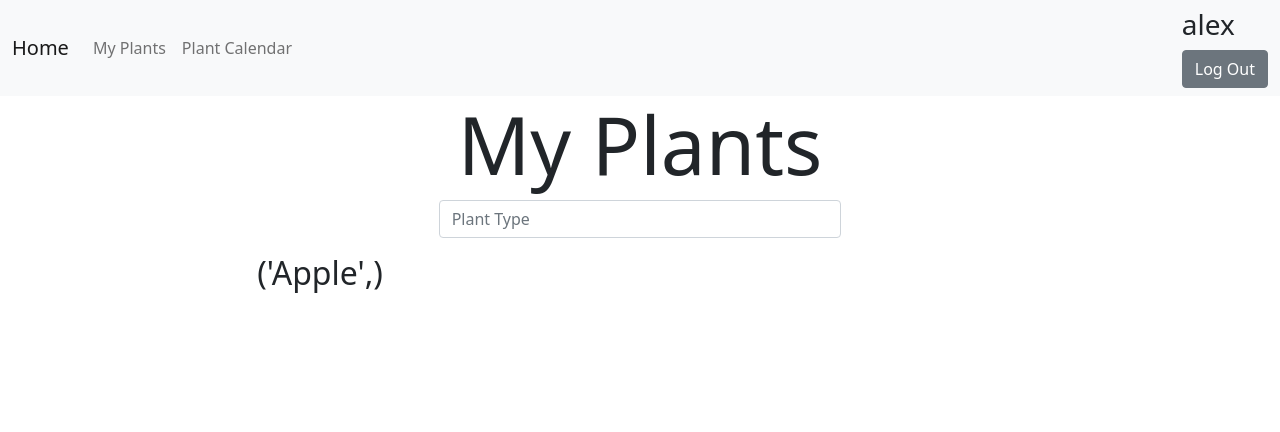
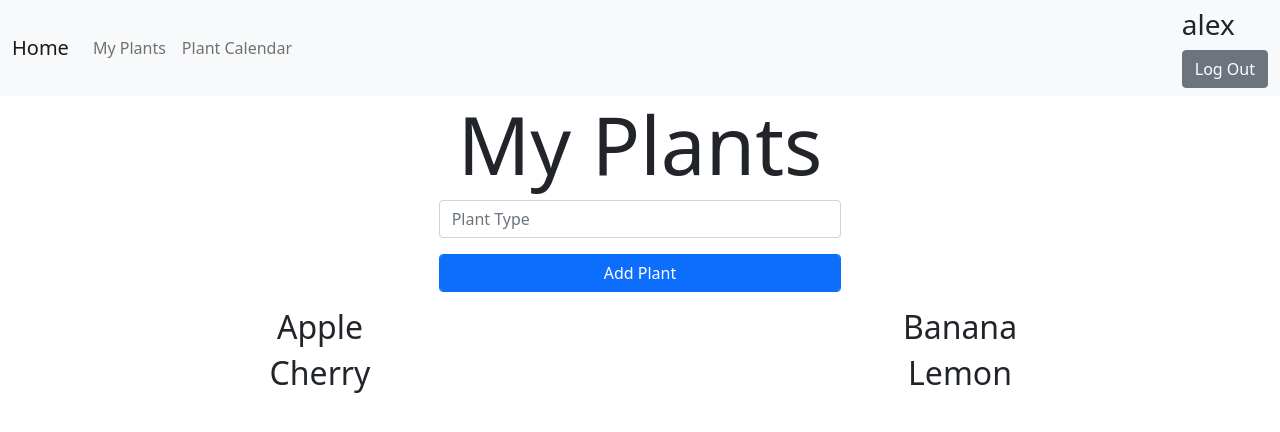
Before and after one commit to kupian/Plant-Tracker, a Flask app: page /plants in a window 1280 px wide. Shown: the top 432 px of the page. Run offline with Flask 2, Linux system fonts and the light colour scheme; a user stored in the database is signed in; data comes from the database, SQL or seed files in the repository; both versions use the stored data as it was after the commit.

Commit message:
plant search complete and comments

```diff
--- a/app.py
+++ b/app.py
@@ -81,6 +81,7 @@ def register():
         session.clear()
         return render_template("register.html")
 
+# Clear session dict on logout
 @app.route("/logout")
 def logout():
     session.clear()
@@ -91,26 +92,36 @@ def logout():
 def plants():
     if request.method == "GET":
         plants = []
-        with connect("plantapp.db") as con:
+        with connect("plantapp.db") as con: # Select plants that user is growing
             db = con.cursor()
-            query = db.execute("SELECT name FROM plants WHERE plantid = (SELECT plantid FROM plantgrowth WHERE username=?)", [session["username"]])
+            query = db.execute("SELECT name FROM plants WHERE plantid IN (SELECT plantid FROM plantgrowth WHERE username=?)", [session["username"]])
             for row in query:
-                plants.append(row)
+                plants.append(row[0])
             con.commit()
         return render_template("plants.html", plants=plants, username=session["username"])
     else:
-        return redirect("/")
+        plant = request.form.get("planttype") # Get plant name from form
+        if len(plant) < 1: # Check name is valid
+            return redirect("/plants")
+        with connect("plantapp.db") as con:
+            db = con.cursor()
+            query = db.execute("SELECT plantid FROM plants WHERE name = ?", [plant])
+            if query.fetchall() == []: # Check to see if plant name already exists in DB
+                db.execute("INSERT INTO plants (name) VALUES (?)", [plant]) # If no, insert plant into DB
+                con.commit()
+            db.execute("INSERT INTO plantgrowth (plantid, username) VALUES ((SELECT plantid FROM plants WHERE name = ?), ?)", [plant, session["username"]]) # Insert row for plant associated with user
+            con.commit()
+        return redirect("/plants")
 
 @app.route("/searchplants", methods=["POST"])
 @login_required
 def plantsearch():
     plants = []
-    plantsearch = request.json["planttype"]
+    plantsearch = request.json["planttype"] # Get JSON data for plant name
     with connect("plantapp.db") as con:
         db = con.cursor()
-        query = db.execute("SELECT name FROM plants WHERE name LIKE ?", ['%'+plantsearch+'%'])
-        for row in query:
+        query = db.execute("SELECT name FROM plants WHERE name LIKE ?", ['%'+plantsearch+'%']) # Select plants containing matching string
+        for row in query: # Add plants to array
             plants.append({"name": row[0]})
         con.commit()
-        print(plants)
     return {"response": plants}
--- a/templates/plants.html
+++ b/templates/plants.html
@@ -20,12 +20,17 @@
 
             </div>
             <div class="col-sm">
-                <form class="form" id="popup">
-                        <div>
-                            <input class="form-control" type="text" name="planttype" placeholder="Plant Type" id="plantsearch">
+                <form class="form" id="popup" action="/plants" method="POST">
+                    <div class="form-group-row">
+                        <div class="mb-3 col-sm">
+                            <input class="form-control" type="text" name="planttype" autocomplete="off" placeholder="Plant Type" id="plantsearch">
                         </div>
-                        <div class="mb-3" id="options">
+                       <div class="mb-3 col-sm text-center" id="options">
                         </div>
+                        <div class="mb-3 col-sm">
+                            <button class="btn btn-primary form-control" type="submit">Add Plant</button>
+                       </div>
+                    </div>
                 </form>
             </div>
             <div class="col-sm">
@@ -55,30 +60,40 @@
 
     <script>
 
-        function showOptions(json) {
+        function showOptions(json) { // Get all plant names and add buttons to form
             for (let i = 0; i < json["response"].length; i++) {
                 let name = json["response"][i]["name"];
-                $("#options").append(" <button class='mt-3 form-control' type='button'>" + name + "</button>");
+                $("#options").append(" <button class='mb-3 btn btn-success' type='button'>" + name + "</button>");
             }
         }
 
-        $(document).ready(function() {
+        $(document).ready(function() { // When document loaded
 
-            $(".plantoption").click(function(){
-                console.log("click");
+            $(document).click(function() { // If search bar unselected hide options
+                if (event.target.id != "plantsearch")
+                {
+                    $("#options").css('display', 'none');
+                }
+            })
+
+            $("#options").click(function(){ // If option clicked set form value, empty and hide options
+                $("#plantsearch").val($(event.target).html());
+                $("#options").empty();
                 $("#options").css('display', 'none');
             })
 
-            $("#plantsearch").keyup(function() {
+            $("#plantsearch").click(function(){ // If search bar clicked display options
+                $("#options").css('display', 'inline-block');
+            })
+
+            $("#plantsearch").keyup(function() { // Make ajax call on each keypress unless string is empty in which case empty option list
                 if ($("#plantsearch").val().length == 0)
                 {
-                    console.log("eee");
                     $("#options").empty();
                     $("#options").css('display', 'none');
                 }
                 else {
                     $("#options").css('display', 'inline-block');
-                    $(".form-control").css('display', 'block');
                     $.ajax({
                     url: '/searchplants',
                     type: 'POST',
```
Also changed, not shown: plantapp.db, 10 other files.
